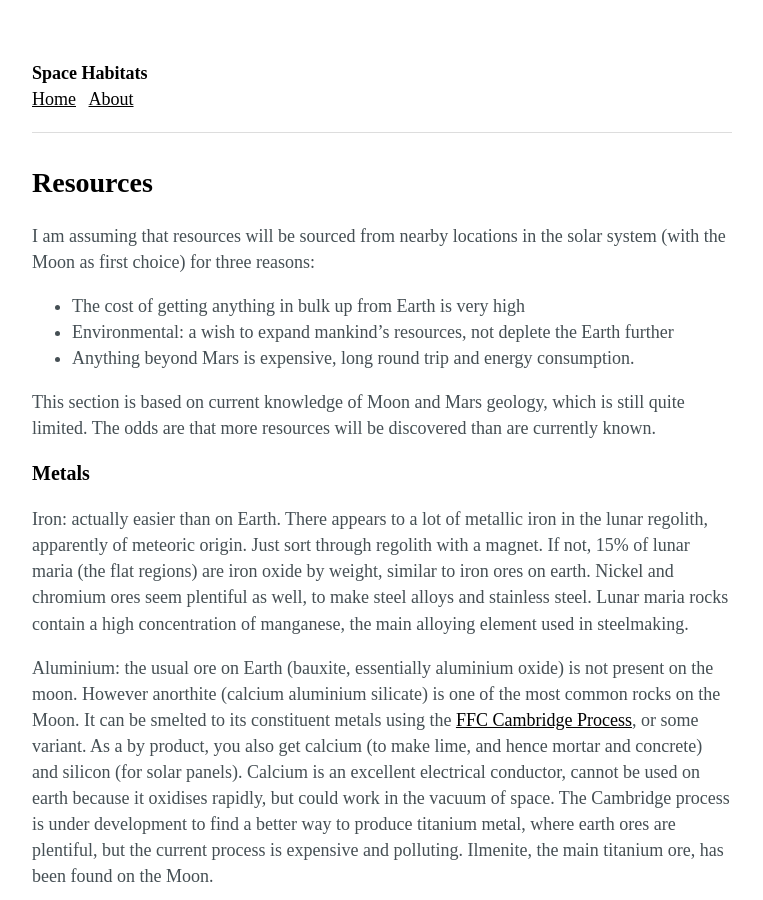
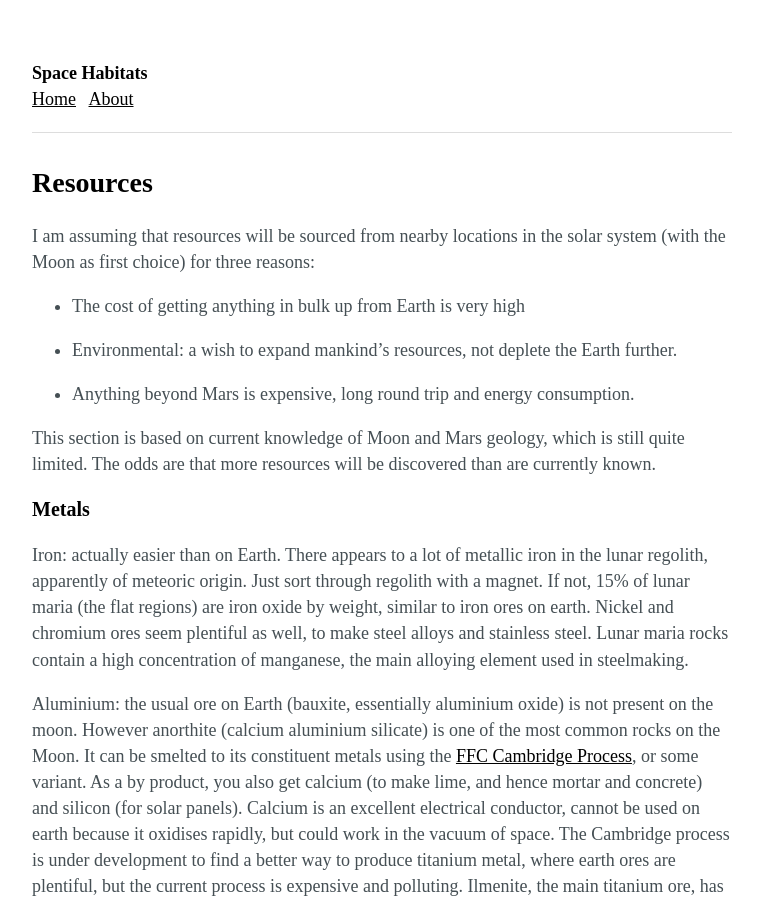
Before and after one commit to ffub/space-habitats, a Jekyll site: the page built from _posts/2016-05-22-resources.markdown, in a window 1280 px wide and 900 px high. Shown: the whole window, without its empty margins (258-1021 px from the left). Built offline with Jekyll 4.4.1, drawn with Linux system fonts in a browser that asks for light colours.

```diff
--- a/_posts/2016-05-22-resources.markdown
+++ b/_posts/2016-05-22-resources.markdown
@@ -4,8 +4,11 @@ date: 2016-05-22 17:44:00 +01:00
 ---
 
 I am assuming that resources will be sourced from nearby locations in the solar system (with the Moon as first choice) for three reasons:
+
 - The cost of getting anything in bulk up from Earth is very high
-- Environmental: a wish to expand mankind’s resources, not deplete the Earth further
+
+- Environmental: a wish to expand mankind’s resources, not deplete the Earth further.
+
 - Anything beyond Mars is expensive, long round trip and energy consumption.
 
 This section is based on current knowledge of Moon and Mars geology, which is still quite limited. The odds are that more resources will be discovered than are currently known.
```
